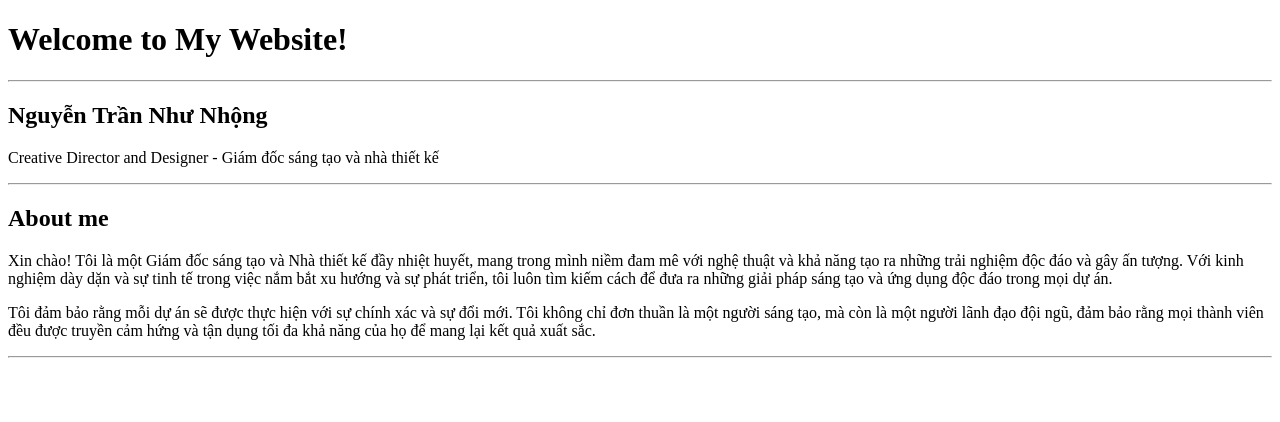
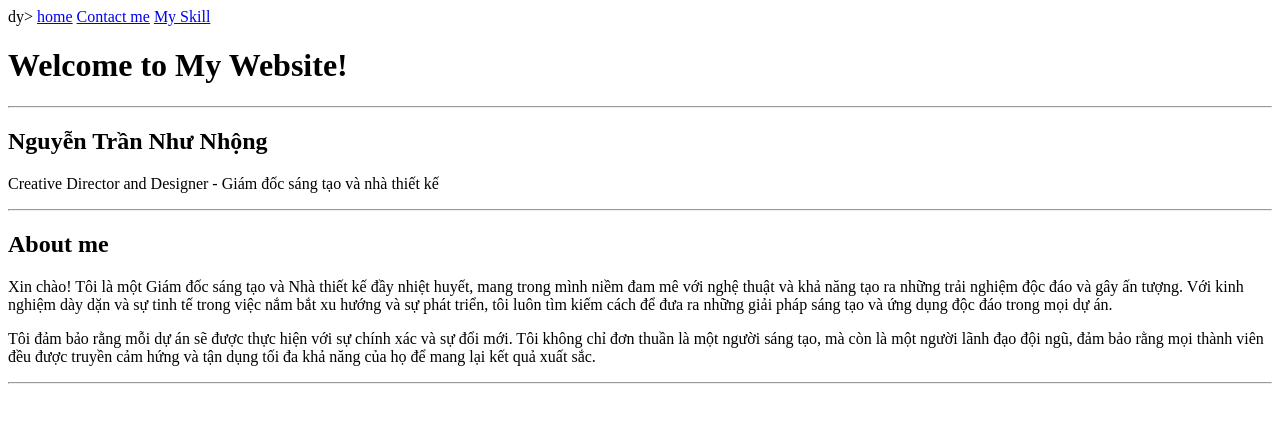
Before and after one commit to Kenkra9999/duan_mrproject1, a plain HTML site: page index.html in a window 1280 px wide. Drawn offline with Linux system fonts and the light colour scheme.

Commit message:
Update index.html

```diff
--- a/index.html
+++ b/index.html
@@ -9,12 +9,16 @@
 </head>
 
 <body>
+   dy>
     <!-- Thêm các link điều hướng -->
     <!-- 1. Điều hướng về trang chủ -->
+    <a href="/">home</a>
 
     <!-- 2. Điều hướng đến contact.html -->
+    <a href="/more-info/contact.html">Contact me</a>
 
     <!-- 3. Điều hướng đến my-skill.html -->
+    <a href="/more-info/my-skill.html">My Skill</a>
 
 
     <h1>Welcome to My Website!</h1>
@@ -38,4 +42,5 @@
 
 </body>
 
+
 </html>
```
